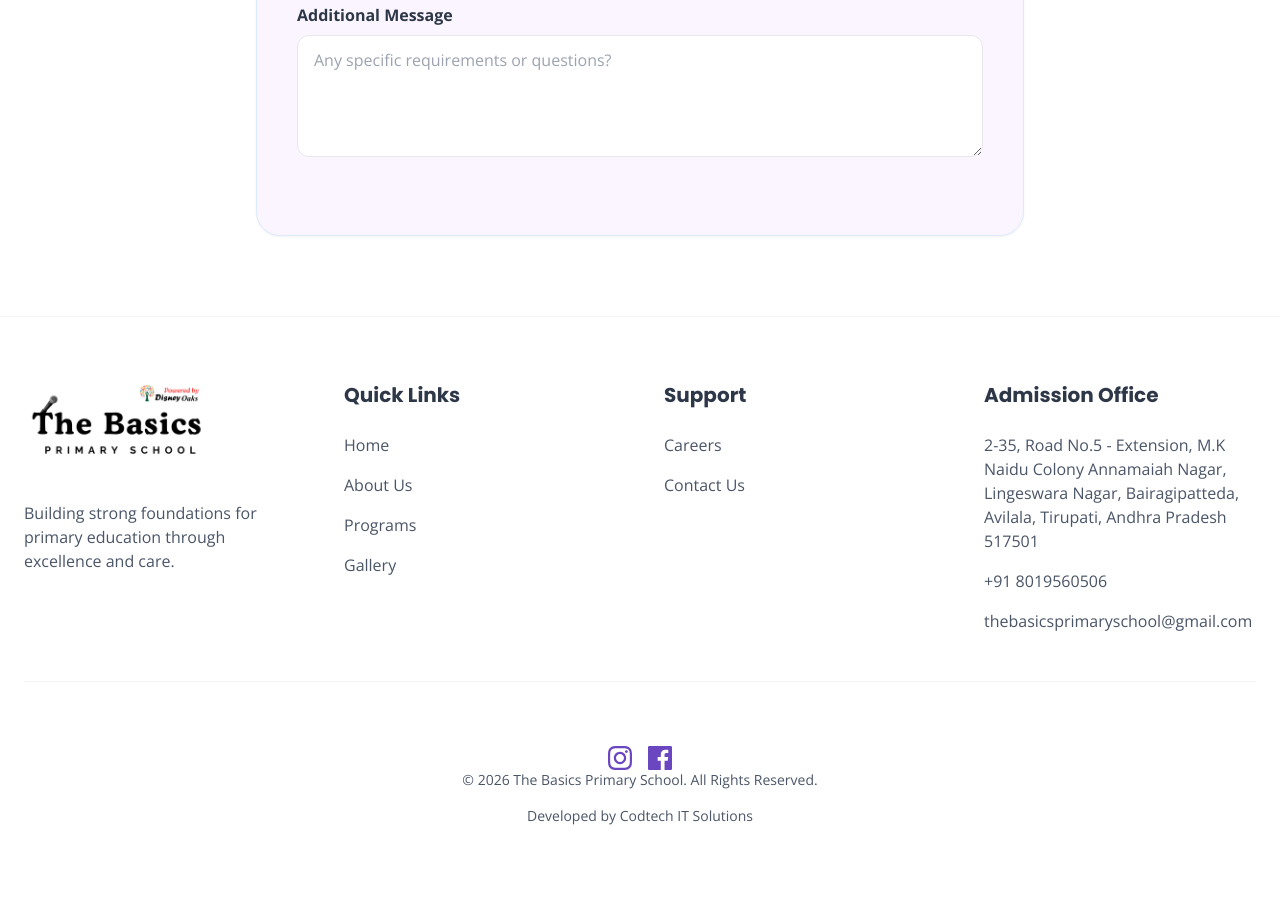
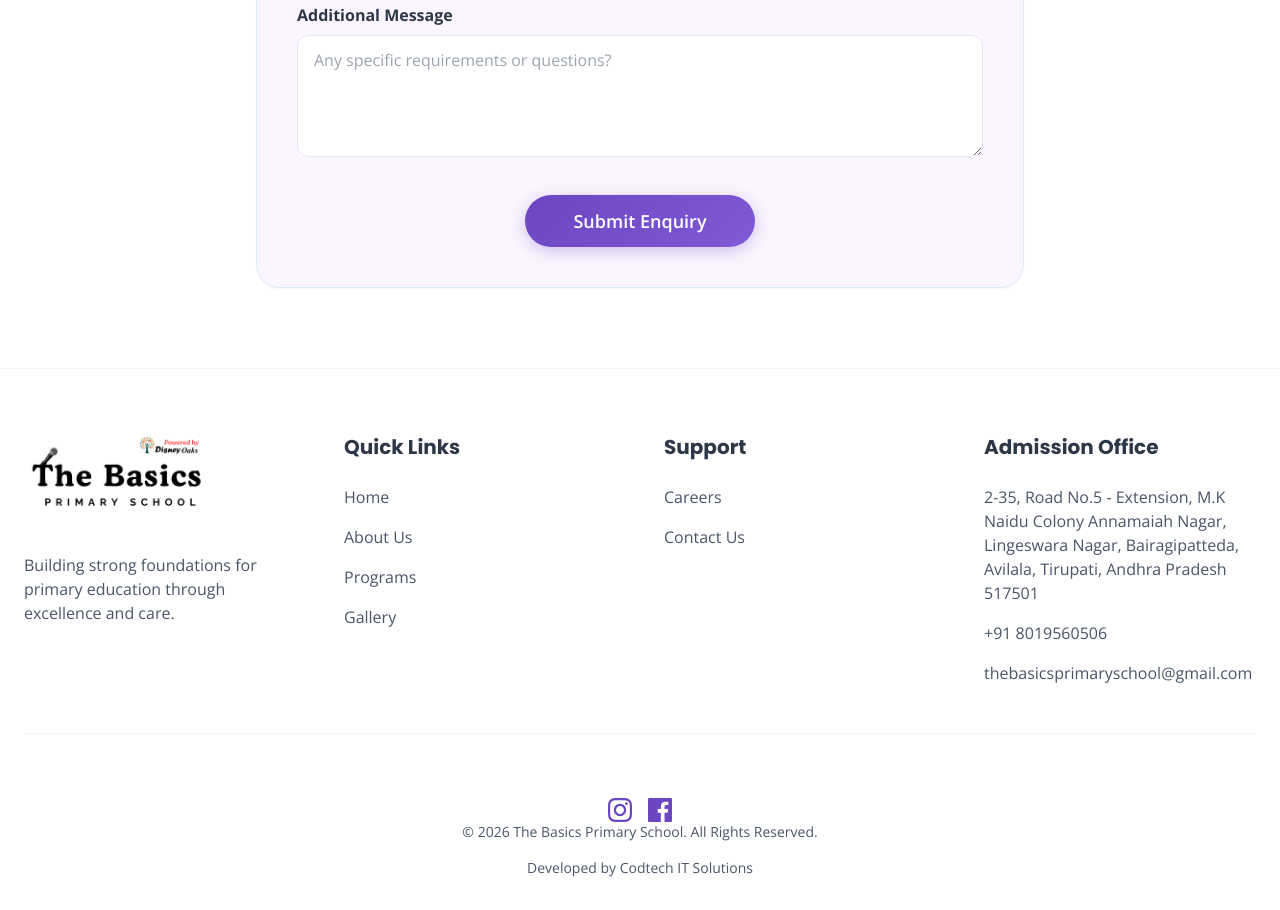
Before and after one commit to neelaakhil12/primary-school, a website: page admissions.html in a window 1280 px wide. Shown: the part 1820-2730 px from the top of the page. Before the commit the page ends 2678 px from the top, so only its background shows below. Drawn offline with nearby package versions, Linux system fonts and the light colour scheme.

Commit message:
Restore missing buttons and fix WhatsApp redirect logic.

```diff
--- a/admissions.html
+++ b/admissions.html
@@ -271,6 +271,9 @@
                             class="w-full px-4 py-3 rounded-xl border border-gray-200 focus:outline-none focus:border-primary-custom"></textarea>
                     </div>
                     <div class="text-center">
+                        <button type="submit" class="btn-primary w-full md:w-auto px-12 text-lg">Submit Enquiry</button>
+                    </div>
+                </form>
                 <script>
                     document.getElementById('contact-form').addEventListener('submit', function (e) {
                         e.preventDefault();
@@ -287,7 +290,6 @@
                         window.open(whatsappUrl, '_blank');
                     });
                 </script>
-                </form>
             </div>
         </div>
     </section>
```
Also changed, not shown: contact.html (+1 -0 lines). Lines whose indentation alone changed are shown as unchanged.
